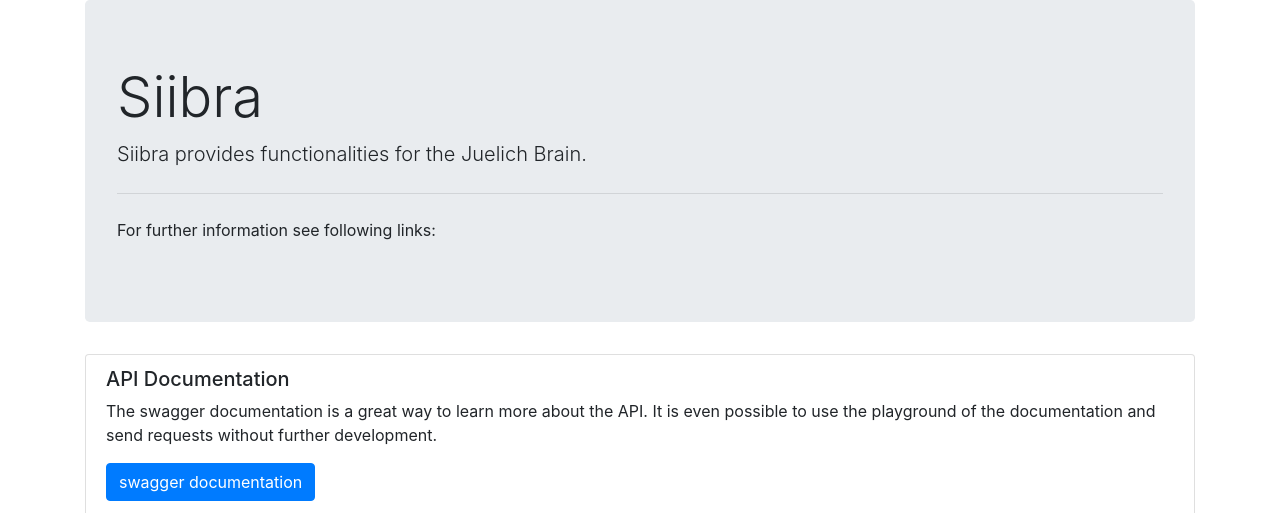
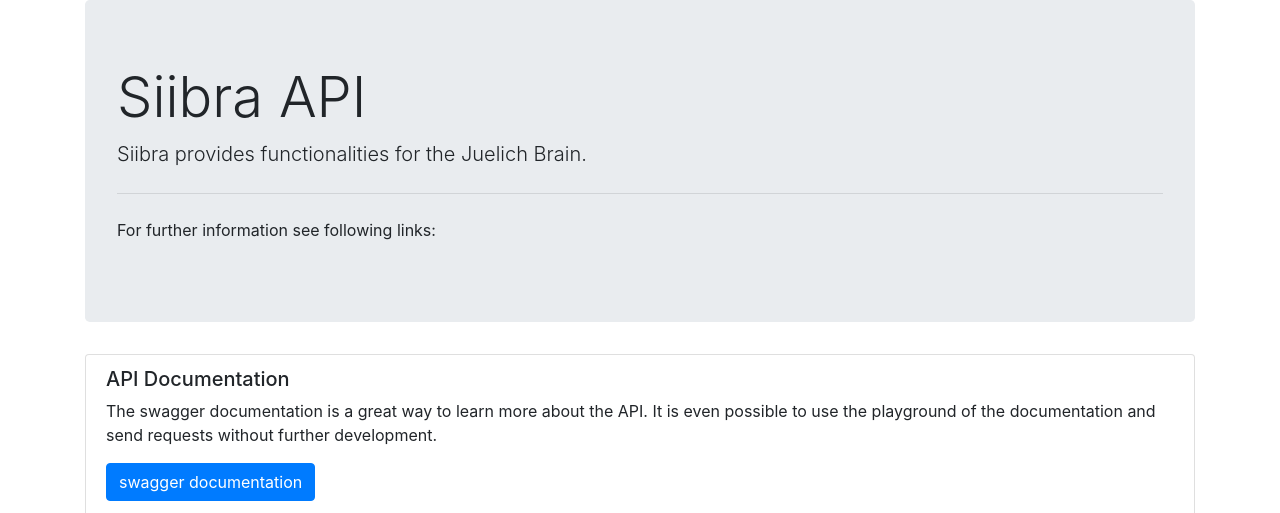
Before and after one commit to FZJ-INM1-BDA/siibra-api, a FastAPI app: template app/templates/index.html in a window 1280 px wide. Shown: the top 513 px of the page. Run offline with FastAPI, Linux system fonts and the light colour scheme; the template is opened without the code that fills it, so the values that code supplies are empty; some libraries are stand-ins or nearby versions.

Commit message:
Replace Siibra with Siibra api in title h1

```diff
--- a/app/templates/index.html
+++ b/app/templates/index.html
@@ -8,12 +8,12 @@
     <!-- Bootstrap CSS -->
     <link rel="stylesheet" href="https://maxcdn.bootstrapcdn.com/bootstrap/4.0.0/css/bootstrap.min.css" integrity="sha384-Gn5384xqQ1aoWXA+058RXPxPg6fy4IWvTNh0E263XmFcJlSAwiGgFAW/dAiS6JXm" crossorigin="anonymous">
 
-    <title>Siibra</title>
+    <title>Siibra API</title>
 </head>
 <body>
 <div class="container">
     <div class="jumbotron">
-        <h1 class="display-4">Siibra</h1>
+        <h1 class="display-4">Siibra API</h1>
         <p class="lead">
             Siibra provides functionalities for the Juelich Brain.
         </p>
```
